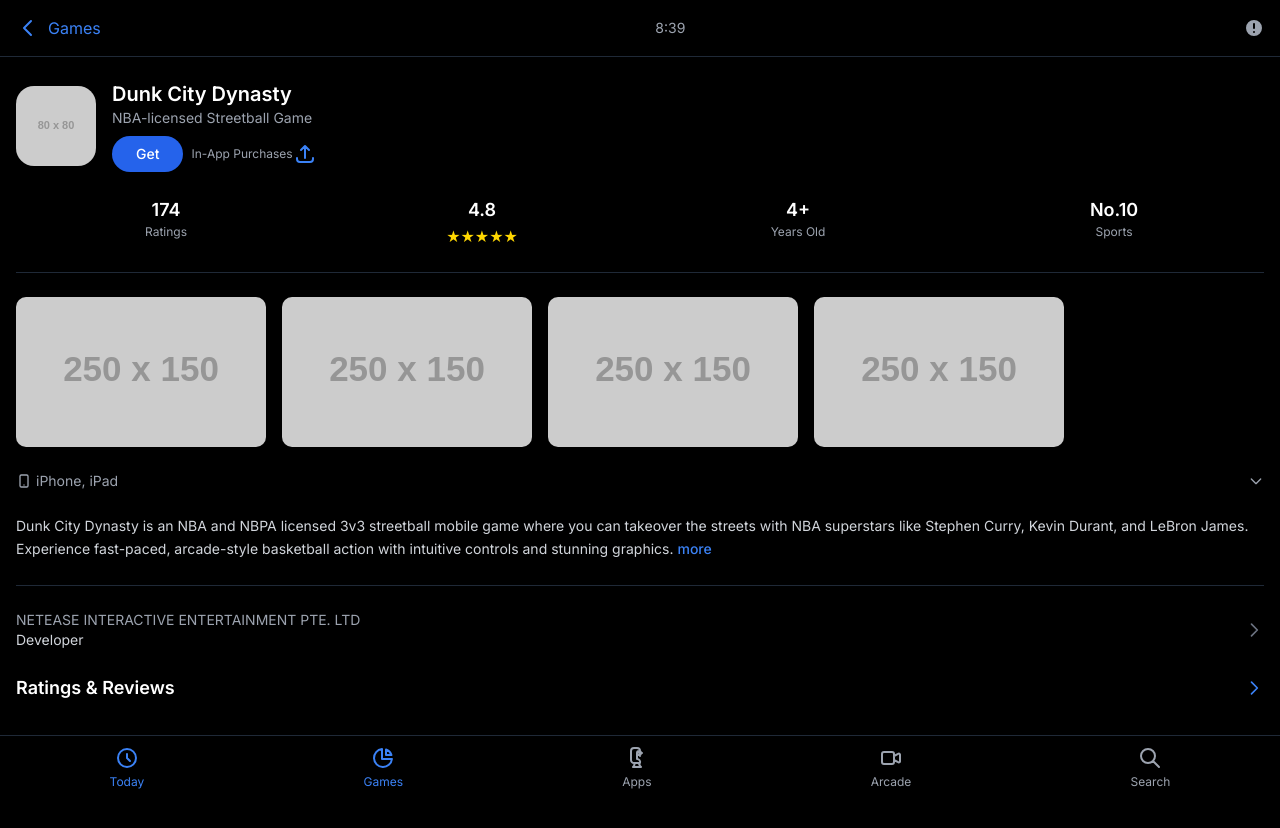
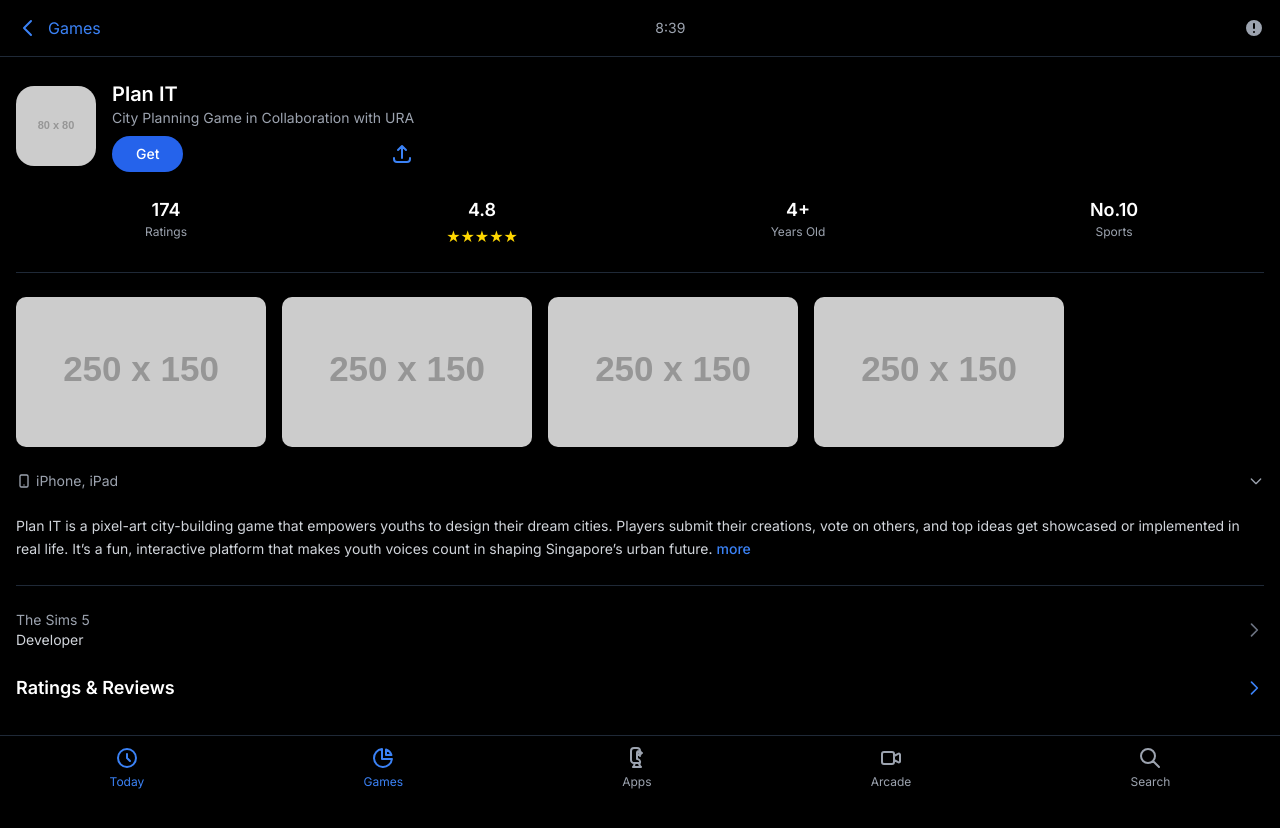
Before and after one commit to zavierr13/zavierr13.github.io, a plain HTML site: page index.html in a window 1280 px wide. Drawn offline with nearby package versions, Linux system fonts and the light colour scheme; placeholder pictures from the web are drawn by us.

Commit message:
Update index.html

```diff
--- a/index.html
+++ b/index.html
@@ -3,7 +3,7 @@
 <head>
     <meta charset="UTF-8">
     <meta name="viewport" content="width=device-width, initial-scale=1.0">
-    <title>Dunk City Dynasty</title>
+    <title>Plan IT</title>
     <script src="https://cdn.tailwindcss.com"></script>
     <link href="https://fonts.googleapis.com/css2?family=Inter:wght@400;500;600;700&display=swap" rel="stylesheet">
     <style>
@@ -65,11 +65,10 @@
         <div class="flex items-center mb-6">
             <img src="https://placehold.co/80x80/000000/FFFFFF?text=App+Icon" alt="App Icon" class="app-icon mr-4">
             <div>
-                <h1 class="text-xl font-semibold">Dunk City Dynasty</h1>
-                <p class="text-gray-400 text-sm">NBA-licensed Streetball Game</p>
+                <h1 class="text-xl font-semibold">Plan IT</h1>
+                <p class="text-gray-400 text-sm">City Planning Game in Collaboration with URA</p>
                 <div class="flex mt-2">
                     <button class="bg-blue-600 text-white px-6 py-2 rounded-full font-medium text-sm mr-2">Get</button>
-                    <p class="text-gray-400 text-xs self-center">In-App Purchases</p>
                     <button class="ml-auto">
                         <svg xmlns="http://www.w3.org/2000/svg" class="h-6 w-6 text-blue-500" fill="none" viewBox="0 0 24 24" stroke="currentColor">
                             <path stroke-linecap="round" stroke-linejoin="round" stroke-width="2" d="M4 16v1a3 3 0 003 3h10a3 3 0 003-3v-1m-4-8l-4-4m0 0L8 8m4-4v12" />
@@ -128,9 +127,9 @@
         <!-- Description Section -->
         <div class="mb-6 border-b border-gray-800 pb-6">
             <p class="text-gray-300 text-sm leading-relaxed">
-                Dunk City Dynasty is an NBA and NBPA licensed 3v3 streetball mobile game where you can takeover the
-                streets with NBA superstars like Stephen Curry, Kevin Durant, and LeBron James. Experience fast-paced,
-                arcade-style basketball action with intuitive controls and stunning graphics.
+                Plan IT is a pixel-art city-building game that empowers youths to design their dream cities.
+                Players submit their creations, vote on others, and top ideas get showcased or implemented in real life.
+                It’s a fun, interactive platform that makes youth voices count in shaping Singapore’s urban future.
                 <span class="text-blue-500 font-medium">more</span>
             </p>
         </div>
@@ -138,7 +137,7 @@
         <!-- Developer Section -->
         <div class="flex justify-between items-center mb-6">
             <div>
-                <p class="text-gray-400 text-sm">NETEASE INTERACTIVE ENTERTAINMENT PTE. LTD</p>
+                <p class="text-gray-400 text-sm">The Sims 5</p>
                 <p class="text-gray-300 text-sm">Developer</p>
             </div>
             <svg xmlns="http://www.w3.org/2000/svg" class="h-5 w-5 text-gray-500" fill="none" viewBox="0 0 24 24" stroke="currentColor">
```
